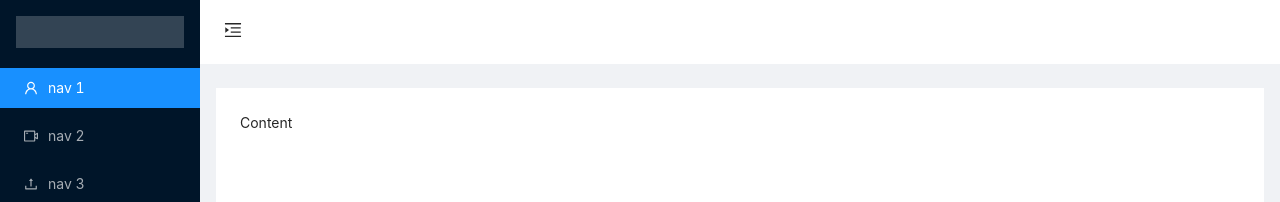
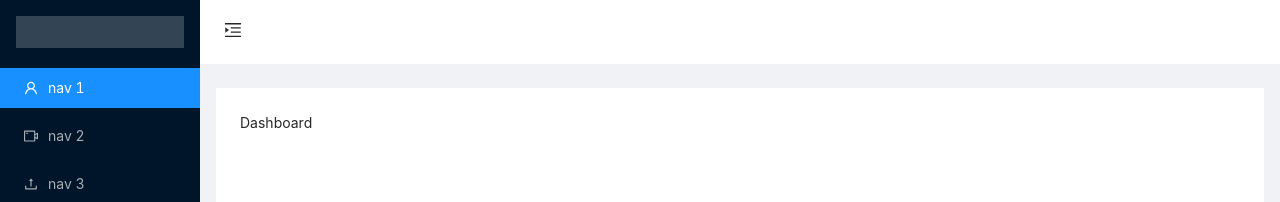
Before and after one commit to michaelgudzevskyi/react-redux-boilerplate, a React (Create React App) app: page / in a window 1280 px wide. Shown: the top 202 px of the page. Built offline with nearby package versions, Linux system fonts and the light colour scheme.

Commit message:
init routes

```diff
--- a/package.json
+++ b/package.json
@@ -11,6 +11,7 @@
         "axios": "^0.19.2",
         "env-cmd": "^10.1.0",
         "history": "^5.0.0",
+        "lodash": "^4.17.20",
         "moment": "^2.27.0",
         "node-sass": "^4.14.1",
         "prop-types": "^15.7.2",
--- a/src/layouts/ThemeLayoute.js
+++ b/src/layouts/ThemeLayoute.js
@@ -1,15 +1,23 @@
-import React, { useState } from 'react'
+import React, { useEffect, useState } from 'react'
 // ant
 import { Layout } from 'antd'
 
 import ThemeHeader from './ThemeHeader'
 import ThemeSidebar from './ThemeSidebar'
 
+import routesServices from '../routes/routesServices'
+
 const { Content } = Layout
 
 const ThemeLayoute = () => {
+    const [generatedRoutes, setGeneratedRoutes] = useState(null)
+    const routes = () => routesServices({ role: 'admin' })
+
+    useEffect(() => {
+        setGeneratedRoutes(routes())
+    }, [])
+
     const [collapsed, setCollapsed] = useState(false)
-
     const toggle = () => setCollapsed(!collapsed)
 
     return (
@@ -17,7 +25,7 @@ const ThemeLayoute = () => {
             <ThemeSidebar collapsed={collapsed} />
             <Layout className="site-layout">
                 <ThemeHeader toggle={() => toggle()} collapsed />
-                <Content className="site-layout-background wrapper">Content</Content>
+                <Content className="site-layout-background wrapper">{generatedRoutes}</Content>
             </Layout>
         </Layout>
     )
--- /dev/null
+++ b/src/pages/AdminDashboard/AdminDashboard.jsx
@@ -0,0 +1,7 @@
+import React from 'react'
+
+const AdminDashboard = () => {
+    return <div>AdminDashboard</div>
+}
+
+export default AdminDashboard
--- a/src/pages/index.js
+++ b/src/pages/index.js
@@ -1,2 +1,3 @@
 export { default as Dashboard } from './Dashboard/Dashboard'
+export { default as AdminDashboard } from './AdminDashboard/AdminDashboard'
 export { default as Auth } from './Auth/Auth'
--- a/src/routes/roles.js
+++ b/src/routes/roles.js
@@ -0,0 +1,38 @@
+const components = {
+    dashboard: {
+        component: 'Dashboard',
+        url: '/',
+        title: 'Dashboard',
+        icon: 'menu',
+        menu: false,
+    },
+    initial: {
+        component: 'AdminDashboard',
+        url: '/admin',
+        title: 'Início 1212',
+        icon: 'menu',
+        menu: true,
+    },
+    test: {
+        component: 'AdminDashboard2',
+        url: '/test',
+        title: 'Início test',
+        icon: 'menu',
+        menu: true,
+    },
+}
+
+// component's access to roles.
+const rolesConfig = {
+    admin: {
+        routes: [components.dashboard, components.initial],
+    },
+    club: {
+        routes: [components.initial, components.dashboard],
+    },
+    common: {
+        routes: [components.test],
+    },
+}
+
+export default rolesConfig
--- /dev/null
+++ b/src/routes/routes.js
@@ -0,0 +1,3 @@
+import { Dashboard, AdminDashboard } from '../pages'
+
+export { Dashboard, AdminDashboard }
--- a/src/routes/routesServices.js
+++ b/src/routes/routesServices.js
@@ -0,0 +1,55 @@
+import React from 'react'
+import { BrowserRouter as Router, Route, Switch } from 'react-router-dom'
+import { uniqBy } from 'lodash'
+import rolesConfig from './roles'
+
+import * as Routes from './routes'
+
+const routesServices = ({ role }) => {
+    let roles = []
+
+    if (roles) {
+        /**
+         * Combine roles
+         */
+        roles = ['common', role]
+
+        /**
+         * Reduce all components
+         */
+        let allowedRoutes = roles.reduce((acc, indexRole) => {
+            return [...acc, ...rolesConfig[indexRole].routes]
+        }, [])
+
+        /**
+         * For removing duplicate entries, compare with 'url'.
+         */
+        allowedRoutes = uniqBy(allowedRoutes, 'title')
+
+        /**
+         * Collect menu items for the navigation (not all components need to be displayed on the menu)
+         */
+        // const menuItems = allowedRoutes.filter((item) => item.menu)
+
+        return (
+            <Router>
+                <Switch>
+                    {allowedRoutes &&
+                        allowedRoutes.map((route) => {
+                            return (
+                                <Route
+                                    key={route.title}
+                                    path={route.url}
+                                    component={Routes[route.component]}
+                                />
+                            )
+                        })}
+                </Switch>
+            </Router>
+        )
+    }
+
+    return null
+}
+
+export default routesServices
```
Also changed, not shown: src/routes/index.js (deleted), src/routes/privateRoutes.js (deleted), src/routes/publicRoutes.js (deleted).
